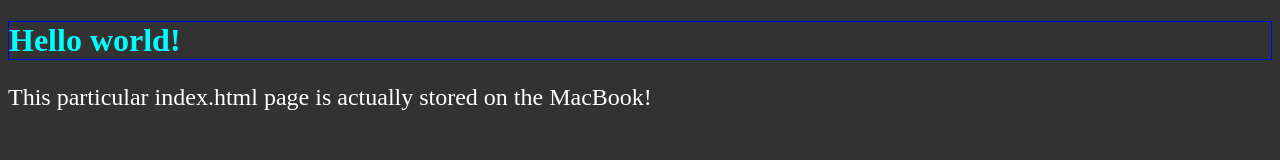
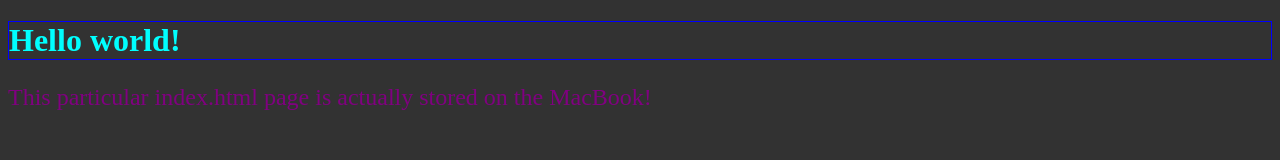
Before and after one commit to tenace2/AnotherTry, a plain HTML site: page index.html in a window 1280 px wide. Drawn offline with Linux system fonts and the light colour scheme.

Commit message:
added meta tags and chng purple text

```diff
--- a/index.html
+++ b/index.html
@@ -1,6 +1,9 @@
 <!DOCTYPE html>
 <html>
   <head>
+    <meta http-equiv='cache-control' content='no-cache'>
+	  <meta http-equiv='expires' content='0'>
+	  <meta http-equiv='pragma' content='no-cache'>
     <title>My GitHub Pages Site</title>
     <style>
       body {
@@ -8,7 +11,7 @@
       }
 
       p {
-        color: white;
+        color: purple;
 	      text-align: left;
         font-size: 24px;
       }
```
